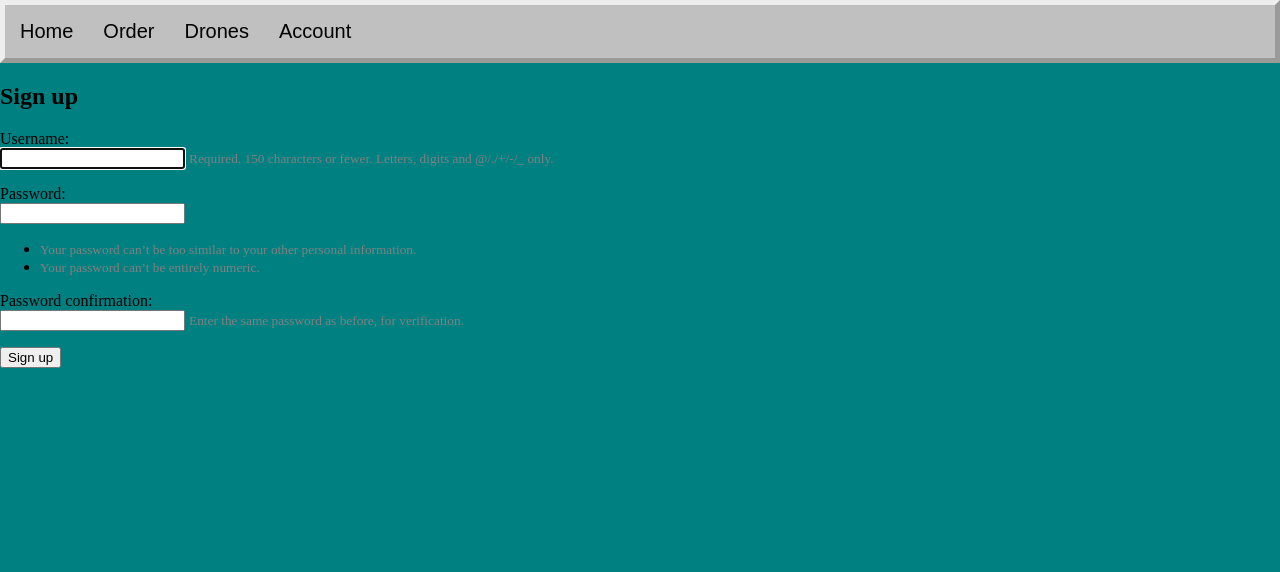
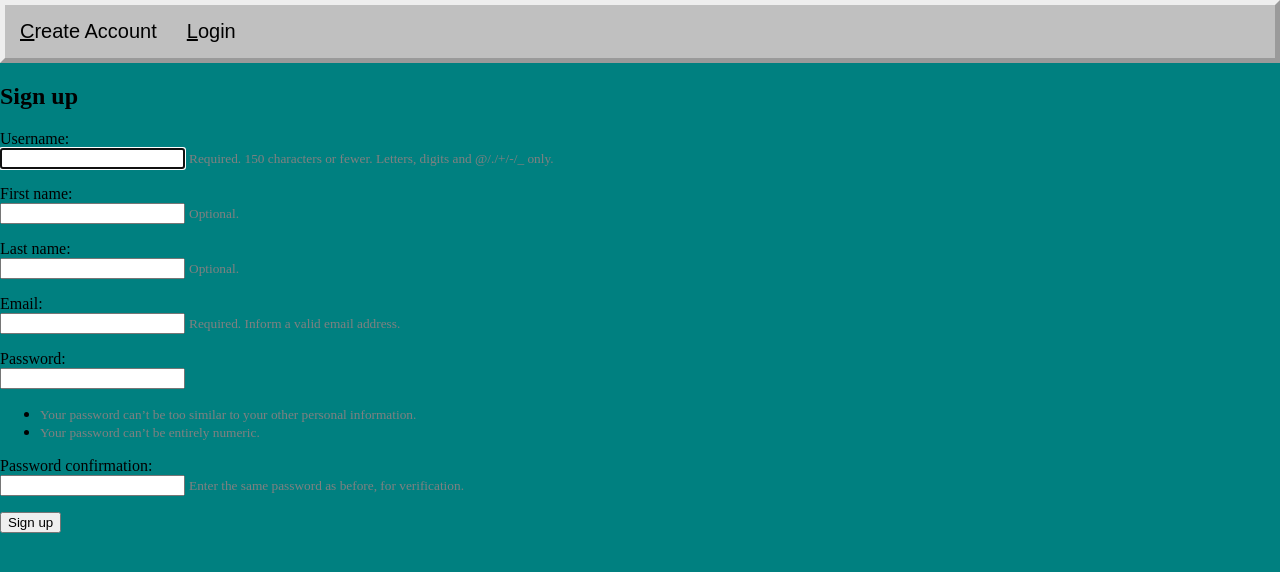
Before and after one commit to ryanc3412/Cowpokes_Drone_Cones, a Django app: page /dronecones/create_account in a window 1280 px wide. Shown: the top 572 px of the page. Run offline with Django 4.2, Linux system fonts and the light colour scheme.

Commit message:
updated for signup

```diff
--- /dev/null
+++ b/drone_cones/core/forms.py
@@ -0,0 +1,13 @@
+from django import forms
+from django.contrib.auth.forms import UserCreationForm
+from django.contrib.auth.models import User
+
+
+class SignUpForm(UserCreationForm):
+    first_name = forms.CharField(max_length=30, required=False, help_text='Optional.')
+    last_name = forms.CharField(max_length=30, required=False, help_text='Optional.')
+    email = forms.EmailField(max_length=254, help_text='Required. Inform a valid email address.')
+
+    class Meta:
+        model = User
+        fields = ('username', 'first_name', 'last_name', 'email', 'password1', 'password2', )
--- a/drone_cones/models.py
+++ b/drone_cones/models.py
@@ -1,13 +1,15 @@
 from django.db import models
+from django.contrib.auth.models import User
+from django.conf import settings
 
 # Create your models here.
 
 class Account(models.Model):
+    user = models.ForeignKey(User, on_delete=models.CASCADE)
     Id = models.AutoField(primary_key=True)
     lastName = models.CharField(max_length=100)
     firstName = models.CharField(max_length=100)
     email = models.EmailField()
-    password = models.CharField(max_length=100)
     address = models.CharField(max_length=100)
     address2 = models.CharField(max_length=100, blank=True, null=True)
     city = models.CharField(max_length=100)
--- a/drone_cones/templates/drone_cones/create_account_page.html
+++ b/drone_cones/templates/drone_cones/create_account_page.html
@@ -14,10 +14,8 @@
 	<body>
 
 		<div class="topnav">
-			<a href="home"> Home </a>
-			<a href="order"> Order </a>
-			<a href="drones"> Drones </a>
-			<a href="account"> Account </a>
+			<a><u>C</u>reate Account</a>
+			<a href="{% url 'drone_cones:home' %}"><u>L</u>ogin</a>
 		</div>
 		{% block content %}
 		<h2>Sign up</h2>
--- a/drone_cones/views.py
+++ b/drone_cones/views.py
@@ -8,6 +8,9 @@ from django.contrib.auth.views import redirect_to_login
 from django.contrib.auth.forms import UserCreationForm
 from django.template import loader
 from django.contrib.auth.decorators import login_required
+from django.dispatch import receiver
+from django.db.models.signals import post_save
+from drone_cones.core.forms import SignUpForm
 
 
 # class LoginView:
@@ -39,18 +42,19 @@ class LoginView:
     def logout():
         pass
 
+    # @receiver(post_save, sender=User)
     def create_account(request):
         if request.method == 'POST':
-            form = UserCreationForm(request.POST)
+            form = SignUpForm(request.POST)
             if form.is_valid():
-                form.save()
                 username = form.cleaned_data.get('username')
                 raw_password = form.cleaned_data.get('password1')
+                firstname = form.cleaned_data.get('firstname')
                 user = authenticate(username=username, password=raw_password)
                 login(request, user=user)
                 return redirect('/dronecones/home/')
         else:
-            form = UserCreationForm()
+            form = SignUpForm()
         return render(request, "drone_cones/create_account_page.html", {'form': form})
 
 class UserView:
```
Also changed, not shown: drone_cones/migrations/0002_remove_account_password_account_user.py (added), drone_cones/migrations/0003_alter_account_user.py (added), drone_cones/migrations/0004_alter_account_user.py (added), drone_cones/migrations/0005_alter_account_user.py (added), drone_cones/migrations/0006_alter_account_user.py (added).
